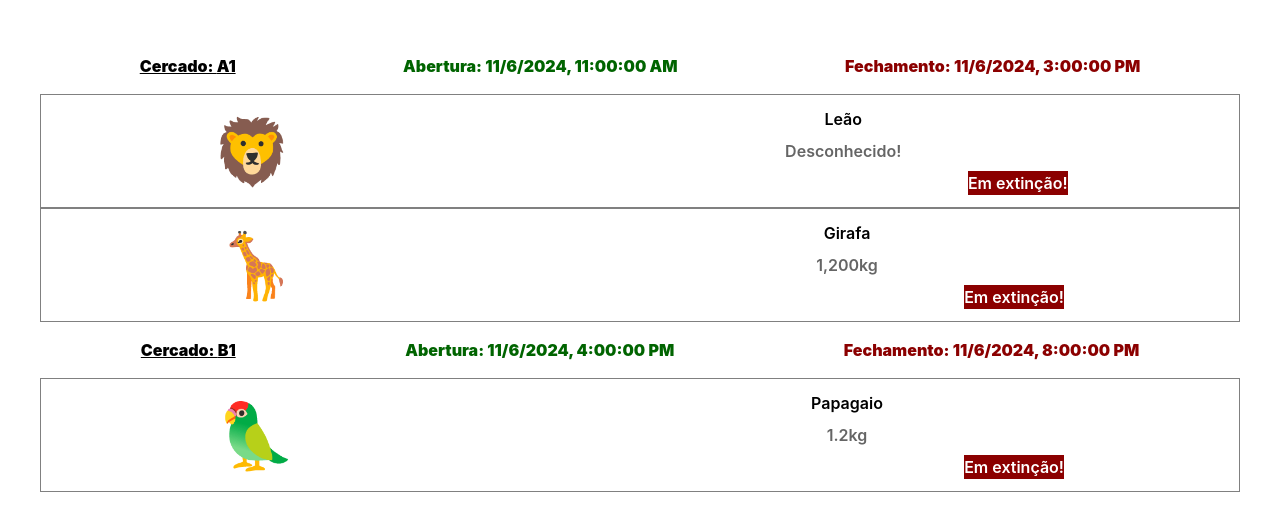
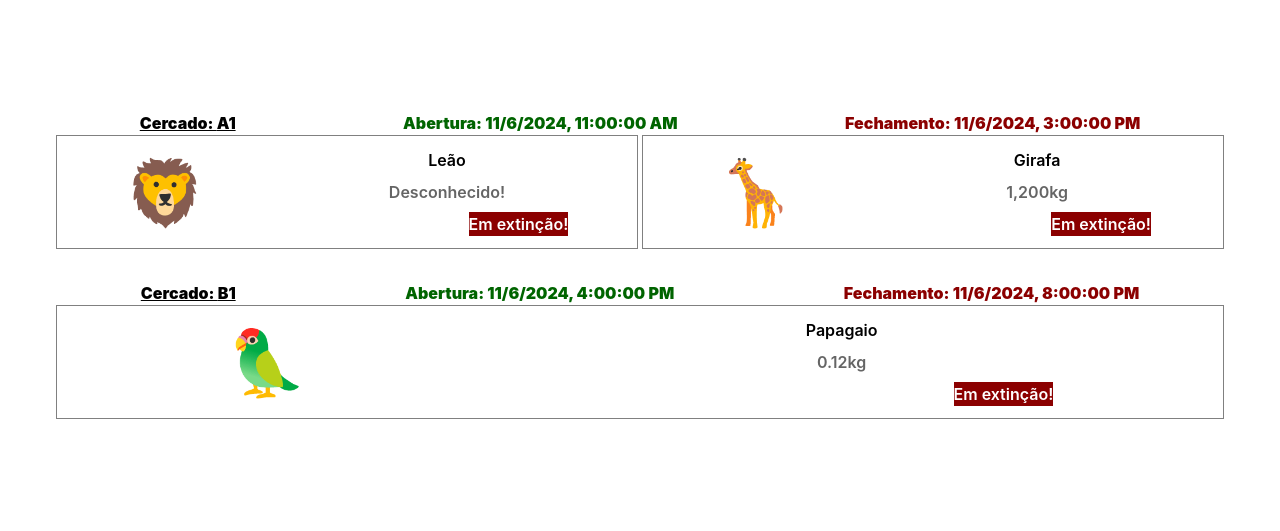
Before and after one commit to ufjf-dcc207/ufjf-dcc207-2024-3-a-atv03-luizacaldeira, a React (Vite) app: page / in a window 1280 px wide. Shown: the part 135-666 px from the top of the page. Built offline with nearby package versions, Linux system fonts and the light colour scheme.

Commit message:
Adiciona filhos da Exibição.

```diff
--- a/src/App.tsx
+++ b/src/App.tsx
@@ -3,14 +3,28 @@
 import './App.css';
 
 function App() {
-  return <div className='app'>
-    <Exibicao abertura={new Date("2024-11-06T08:00:00.000-03:00")}fechamento={new Date("2024-11-06T12:00-03:00")} cercado="A1"/>
-    <Animal icone="🦁" nome="Leão" peso={-1} extincao={true} />
-    <Animal icone="🦒" nome="Girafa" peso={1200} extincao={true} />
-    <Exibicao abertura={new Date("2024-11-06T13:00:00.000-03:00")}fechamento={new Date("2024-11-06T17:00-03:00")} cercado="B1"/>
-    <Animal icone="🦜" nome="Papagaio" peso={1.2} extincao={true} />
+  return (
+  <div className='app'>
+    <Exibicao
+    abertura={new Date("2024-11-06T08:00:00.000-03:00")}
+    fechamento={new Date("2024-11-06T12:00-03:00")}
+    cercado="A1"
+    >
+        <Animal icone="🦁" nome="Leão" peso={-1} extincao={true} />
+        <Animal icone="🦒" nome="Girafa" peso={1200} extincao={true} />
 
-  </div>;
+    </Exibicao>
+
+    <Exibicao
+    abertura={new Date("2024-11-06T13:00:00.000-03:00")}
+    fechamento={new Date("2024-11-06T17:00-03:00")}
+    cercado="B1"
+    >
+        <Animal icone="🦜" nome="Papagaio" peso={0.120} extincao={true} />
+    </Exibicao>
+
+  </div>
+  );
 }
 
 export default App;
--- a/src/Exibicao.css
+++ b/src/Exibicao.css
@@ -2,7 +2,9 @@
     font-weight: 900;
     padding:1em;
     display: grid;
-    grid-template-areas: "local inicio fim";
+    grid-template-areas:
+    "local inicio fim"
+    "animais animais animais";
 
     .inicio {
         color: darkgreen;
@@ -16,4 +18,10 @@
         text-decoration: underline;
         grid-area: local;
     }
+    .animais {
+        grid-area: animais;
+        display: grid;
+        gap: 0.3em;
+        grid-template-columns: repeat(auto-fit, minmax(200px, 1fr));
+    }
 }
--- a/src/Exibicao.tsx
+++ b/src/Exibicao.tsx
@@ -1,17 +1,20 @@
+import { ReactNode } from "react";
 import "./Exibicao.css";
 
 interface ExibicaoProps {
     abertura: Date;
     fechamento: Date;
     cercado: string;
+    children?: ReactNode;
 }
 
-export default function Exibicao({abertura:inicio, fechamento:fim, cercado:local}:ExibicaoProps){
+export default function Exibicao({abertura:inicio, fechamento:fim, cercado:local, children:animais}:ExibicaoProps){
     return (
     <div className="exibicao">
         <div className="inicio">Abertura: {inicio.toLocaleString()}</div>
         <div className="fim">Fechamento: {fim.toLocaleString()}</div>
         <div className="local">Cercado: {local}</div>
+        <div className="animais">{animais}</div>
     </div>
     );
 }
```
